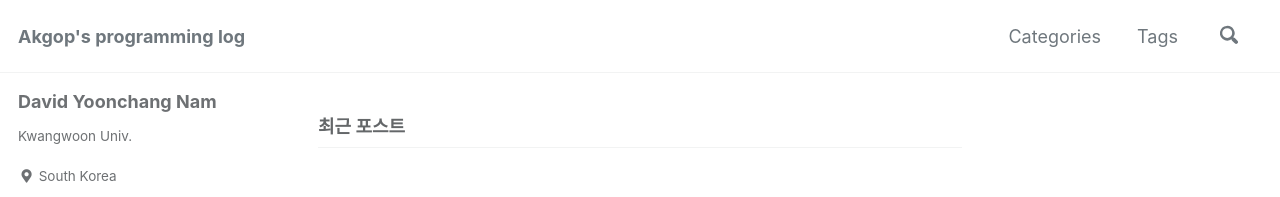
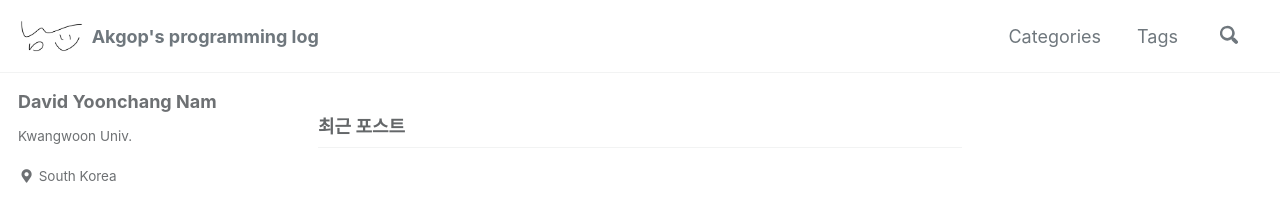
Before and after one commit to Akgop/Akgop.github.io, a Jekyll site: the page built from index.html, in a window 1280 px wide. Shown: the top 197 px of the page. Built offline with Jekyll 4.4.1, drawn with Linux system fonts in a browser that asks for light colours; cached includes are drawn as plain includes; the list of posts is cut into pages by our own code.

Commit message:
added my sign

```diff
--- a/_config.yml
+++ b/_config.yml
@@ -25,7 +25,7 @@ url                      : "https://Akgop.github.io"
 baseurl                  : # the subpath of your site, e.g. "/blog"
 repository               : # GitHub username/repo-name e.g. "mmistakes/minimal-mistakes"
 teaser                   : # path of fallback teaser image, e.g. "/assets/images/500x300.png"
-logo                     : # path of logo image to display in the masthead, e.g. "/assets/images/88x88.png"
+logo                     : /assets/images/sign.png
 masthead_title           : # overrides the website title displayed in the masthead, use " " for no title
 # breadcrumbs            : false # true, false (default)
 words_per_minute         : 200
```
Also changed, not shown: assets/images/sign.png (added).
